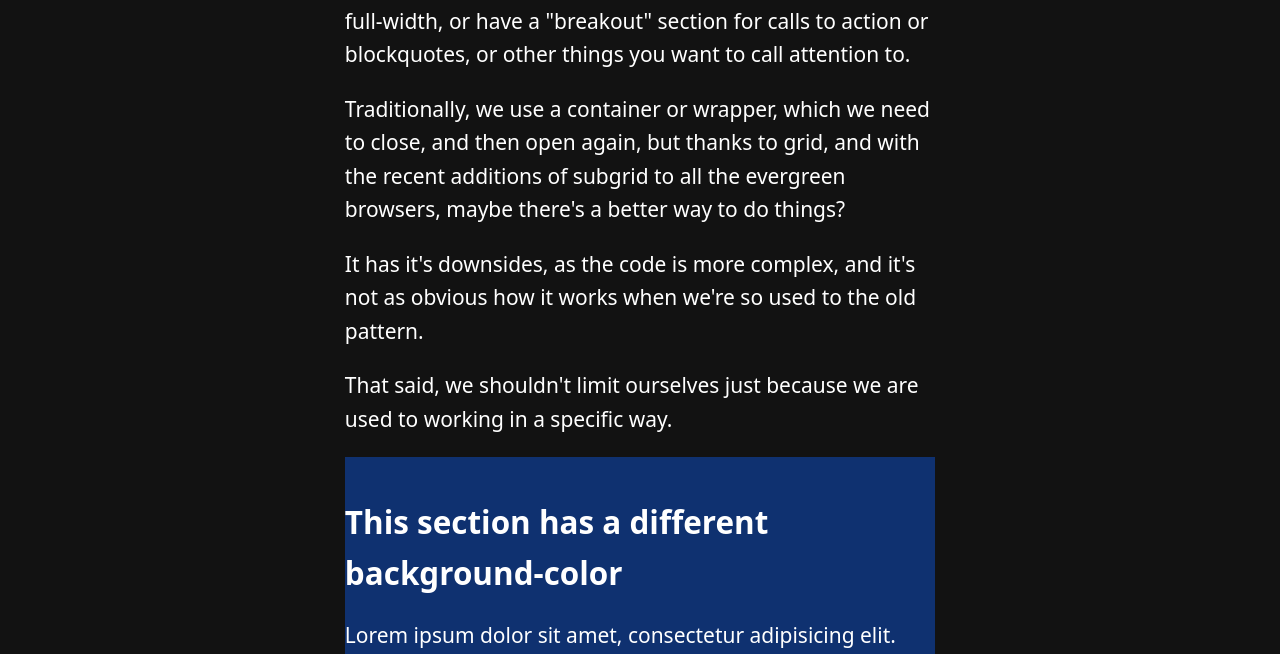
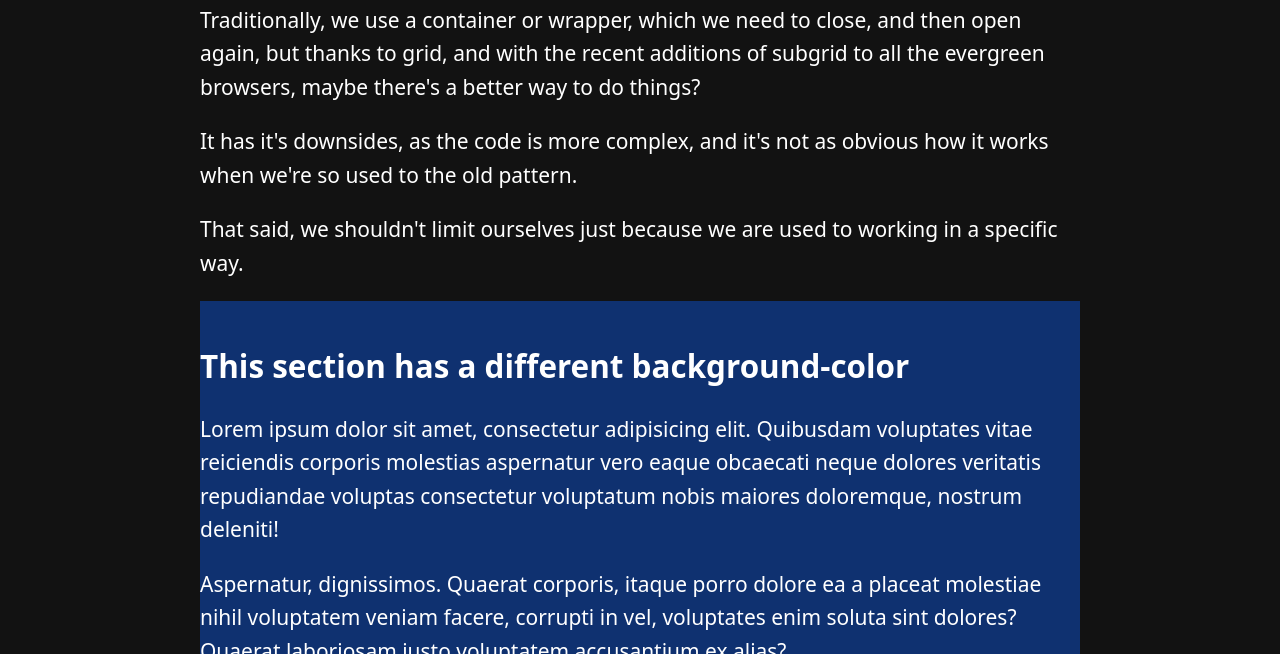
Before and after one commit to Annie-Huang/use-grid-instead-of-containers, a website: page index.html in a window 1280 px wide. Shown: the part 446-1100 px from the top of the page. Drawn offline with Linux system fonts and the light colour scheme.

Commit message:
Switch the 1fr into 100px 100px. grid-template-columns: 100px 100px [content-start] 1fr [content-end] 100px 100px;

```diff
--- a/style.css
+++ b/style.css
@@ -1,7 +1,8 @@
 .content-grid {
   display: grid;
   /* Very strange set up */
-  grid-template-columns: 1fr [content-start] 1fr [content-end] 1fr;
+  /*grid-template-columns: 1fr [content-start] 1fr [content-end] 1fr;*/
+  grid-template-columns: 100px 100px [content-start] 1fr [content-end] 100px 100px;
 }
 
 .content-grid > * {
```
